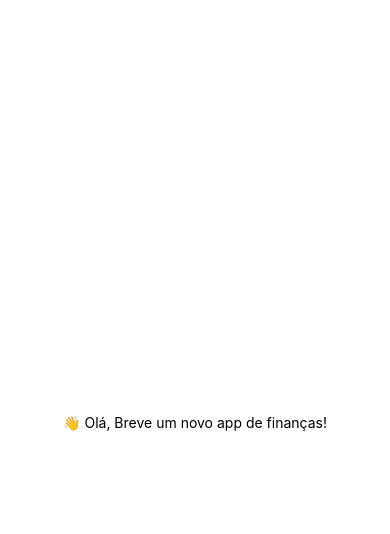
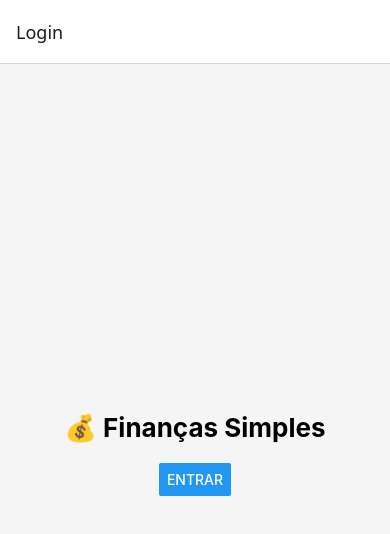
Before and after one commit to leomacedo2/app-financas-pessoais-simples, a React Native app: screen /Login in a window 390 px wide. Shown: the top 534 px of the page. Built offline with nearby package versions, Linux system fonts and the light colour scheme.

Commit message:
feat: Adicionada segunda tela após a tela de login. Criação de arquivos .js de telas do app.

```diff
--- a/App.js
+++ b/App.js
@@ -1,20 +1,19 @@
-import { StatusBar } from 'expo-status-bar';
-import { StyleSheet, Text, View } from 'react-native';
+import React from 'react';
+import { NavigationContainer } from '@react-navigation/native';
+import { createNativeStackNavigator } from '@react-navigation/native-stack';
+
+import LoginScreen from './screens/LoginScreen';
+import HomeScreen from './screens/HomeScreen';
+
+const Stack = createNativeStackNavigator();
 
 export default function App() {
   return (
-    <View style={styles.container}>
-      <Text>👋 Olá, Breve um novo app de finanças!</Text>
-    </View>
+    <NavigationContainer>
+      <Stack.Navigator initialRouteName="Login">
+        <Stack.Screen name="Login" component={LoginScreen} />
+        <Stack.Screen name="Home" component={HomeScreen} />
+      </Stack.Navigator>
+    </NavigationContainer>
   );
 }
-
-
-const styles = StyleSheet.create({
-  container: {
-    flex: 1,
-    backgroundColor: '#fff',
-    alignItems: 'center',
-    justifyContent: 'center',
-  },
-});
--- /dev/null
+++ b/screens/HomeScreen.js
@@ -0,0 +1,24 @@
+// screens/HomeScreen.js
+import React from 'react';
+import { View, Text, StyleSheet } from 'react-native';
+
+export default function HomeScreen() {
+  return (
+    <View style={styles.container}>
+      <Text style={styles.texto}>🎉 Bem-vindo ao app de finanças!</Text>
+    </View>
+  );
+}
+
+const styles = StyleSheet.create({
+  container: {
+    flex: 1,
+    backgroundColor: '#dff6f0',
+    alignItems: 'center',
+    justifyContent: 'center',
+  },
+  texto: {
+    fontSize: 18,
+    fontWeight: 'bold',
+  },
+});
--- /dev/null
+++ b/screens/LoginScreen.js
@@ -0,0 +1,30 @@
+import React from 'react';
+import { View, Text, StyleSheet, Button } from 'react-native';
+
+export default function LoginScreen({ navigation }) {
+  const fazerLogin = () => {
+    // alert('Login feito com sucesso!'); -- talvez precise desse alerta mais tarde
+    navigation.navigate('Home');
+  };
+
+  return (
+    <View style={styles.container}>
+      <Text style={styles.titulo}>💰 Finanças Simples</Text>
+      <Button title="Entrar" onPress={fazerLogin} />
+    </View>
+  );
+}
+
+const styles = StyleSheet.create({
+  container: {
+    flex: 1,
+    backgroundColor: '#f5f5f5',
+    alignItems: 'center',
+    justifyContent: 'center',
+  },
+  titulo: {
+    fontSize: 26,
+    marginBottom: 20,
+    fontWeight: 'bold',
+  },
+});
```
Also changed, not shown: package.json (+10 -1 lines), screens/CartaoScreen.js (added), screens/DespesaScreen.js (added), screens/ReceitaScreen.js (added), 1 other file (tests, documents, lock files or other folders).
